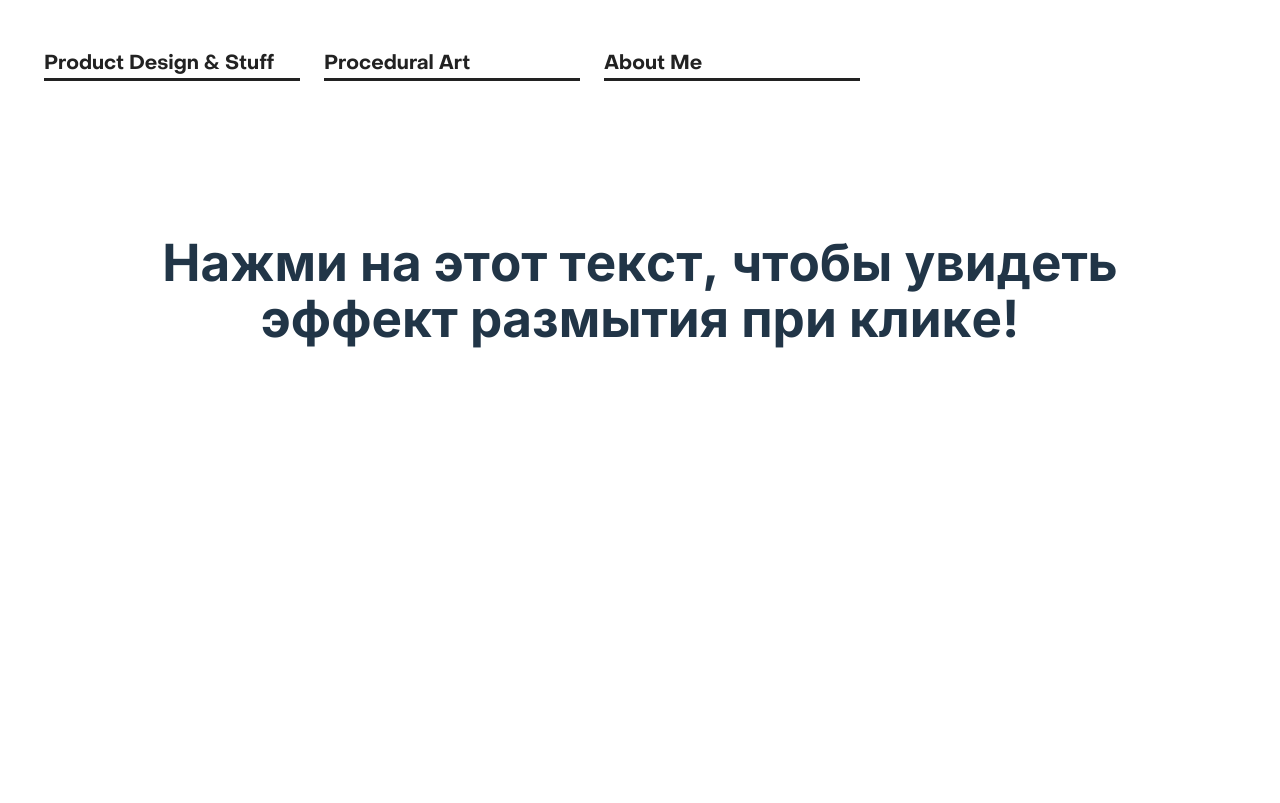
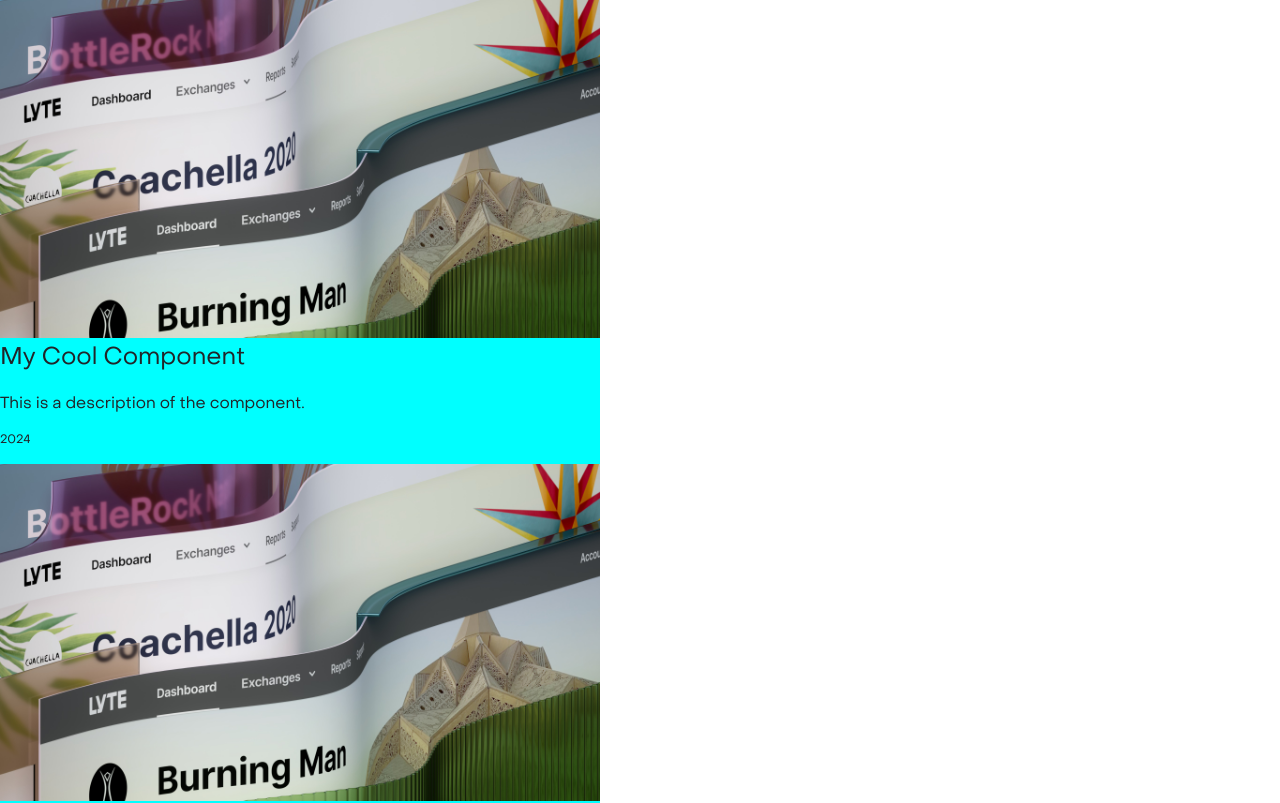
Before and after one commit to evgenyprymak/portfolio, a React (Vite) app: page / in a window 1280 px wide. Shown: the top 803 px of the page. Built offline with nearby package versions, Linux system fonts and the light colour scheme.

Commit message:
+bootstrap

```diff
--- a/package.json
+++ b/package.json
@@ -10,6 +10,7 @@
     "preview": "vite preview"
   },
   "dependencies": {
+    "bootstrap": "^5.3.3",
     "gsap": "^3.12.5",
     "react": "^18.3.1",
     "react-dom": "^18.3.1",
--- a/src/App.tsx
+++ b/src/App.tsx
@@ -1,7 +1,7 @@
 import React, { useEffect, useRef } from 'react';
 import { BlurScrollEffect } from './js/blurScrollEffect';
 import SplitType from 'split-type';
-import './App.css';
+import './css/App.css';
 
 const App: React.FC = () => {
   const scrollTextRef = useRef<HTMLHeadingElement | null>(null);
--- a/src/Menu.tsx
+++ b/src/Menu.tsx
@@ -1,16 +1,13 @@
-import './Menu.css'
+import './css/Menu.css';
 
 function Menu() {
+  return (
+    <div className="menu">
+      <div className="menu-item">Product Design & Stuff</div>
+      <div className="menu-item">Procedural Art</div>
+      <div className="menu-item">About Me</div>
+    </div>
+  );
+}
 
-    return (
-      <>
-        <div className="menu">
-          <div className='menu-item'>Product Design & Stuff</div>
-          <div className='menu-item'>Procedural Art</div>
-          <div className='menu-item'>About Me</div>
-        </div>
-      </>
-    )
-  }
-
-  export default Menu
+export default Menu;
--- /dev/null
+++ b/src/Project.tsx
@@ -0,0 +1,22 @@
+import './css/Project.css';
+import exampleImage from './assets/desktop_5.jpg';
+
+interface ProjectProps {
+  image?: string;
+  title: string;
+  year: number;
+  description: string;
+}
+
+const Project: React.FC<ProjectProps> = ({ image = exampleImage, title, year, description }) => {
+  return (
+    <div className='project_card'>
+      <img src={image} alt={title} className='project_image' />
+      <p className='project_title'>{title}</p>
+      <p className='project_desciption'>{description}</p>
+      <p className='project_year'>{year}</p>
+    </div>
+  );
+};
+
+export default Project;
--- /dev/null
+++ b/src/css/Project.css
@@ -0,0 +1,26 @@
+@import './index.css';
+
+.project_card{
+    font-family: ObjectSans;
+    max-width: 600px;
+    background-color: aqua;
+    display: flex;
+    flex-direction: column;
+}
+
+.project_title{
+    font-size: 24px;
+}
+
+.project_desciption{
+    font-size: 16px;
+}
+.project_year{
+    font-size: 12px;
+}
+
+.project_image {
+    src: './src/assets/desktop_5.jpg';
+    width: 100%;
+    background-color: red;
+}
--- a/src/main.tsx
+++ b/src/main.tsx
@@ -2,15 +2,32 @@
 import { createRoot } from 'react-dom/client';
 import App from './App';
 import Menu from './Menu';
-import './index.css';
+import Project from './Project'
+import './css/index.css';
+import 'bootstrap/dist/css/bootstrap.min.css';
+
 
 const rootElement = document.getElementById('root');
 if (rootElement) {
   const root = createRoot(rootElement);
   root.render(
     <StrictMode>
-      <Menu />
-      <App />
+      <Project
+              title="My Cool Component"
+              year={2024}
+              description="This is a description of the component."
+      />
+            <Project
+              title="My Cool Component"
+              year={2024}
+              description="This is a description of the component."
+      />
+            <Project
+              title="My Cool Component"
+              year={2024}
+              description="This is a description of the component."
+      />
+      {/* <App /> */}
     </StrictMode>
   );
 } else {
```
Also changed, not shown: src/css/App.css (renamed from src/App.css), src/css/Menu.css (renamed from src/Menu.css), src/css/index.css (renamed from src/index.css), src/project.tsx (deleted), 1 other file (tests, documents, lock files or other folders).
